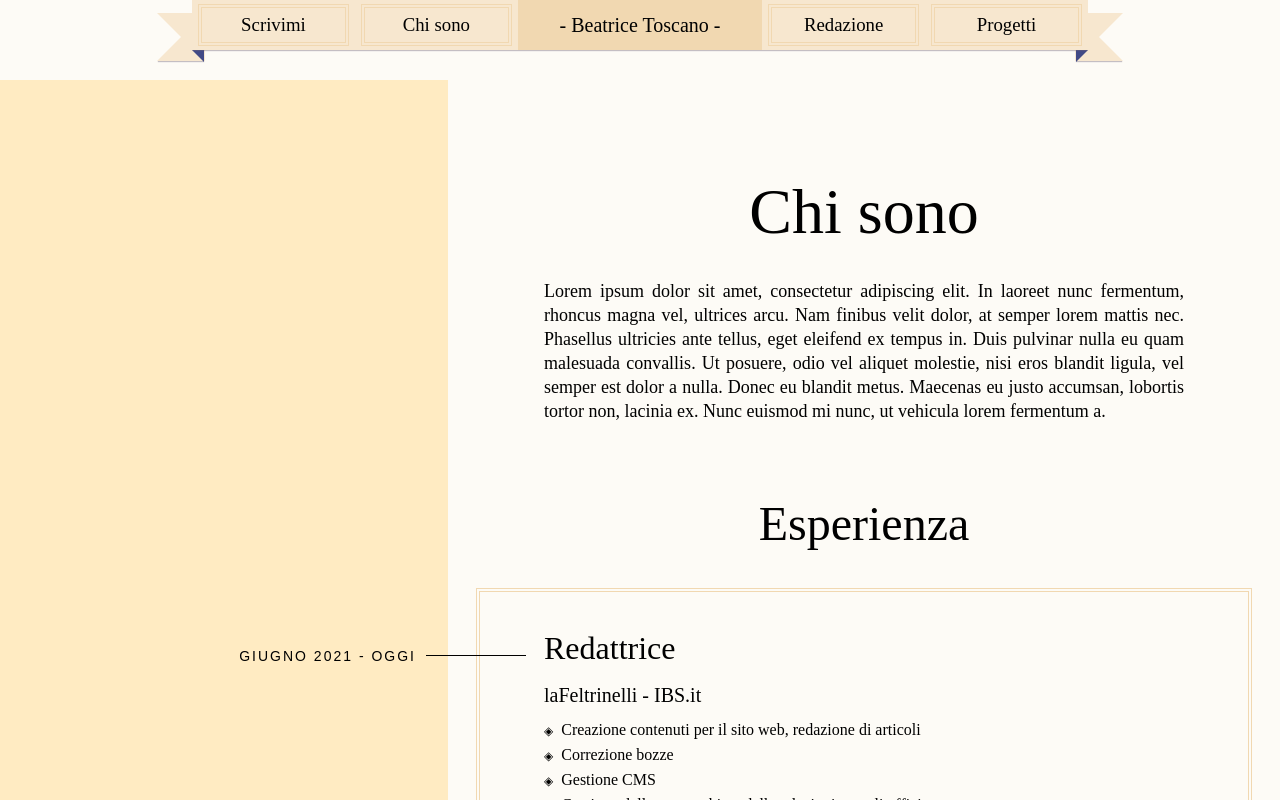
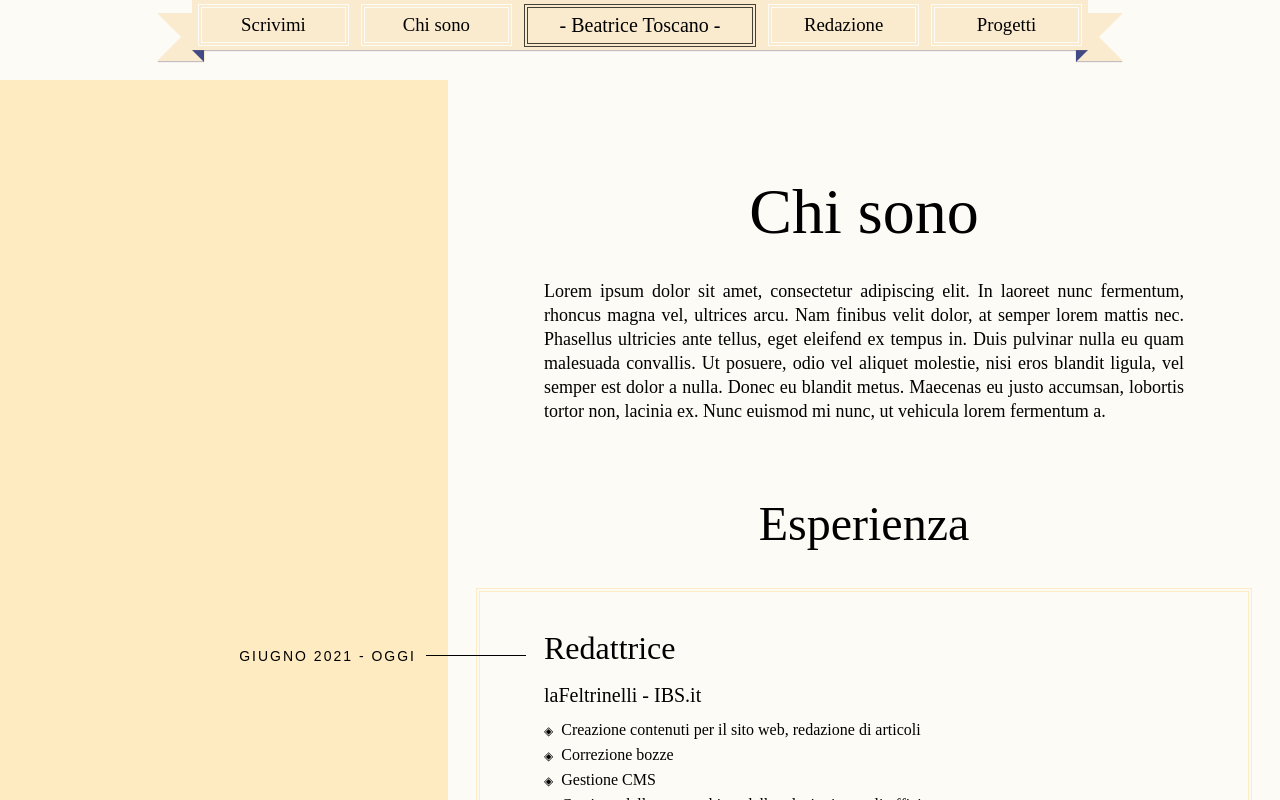
Before and after one commit to btoscano/btoscano.github.io, a React (Create React App) app: page /chi-sono in a window 1280 px wide. Shown: the top 800 px of the page. Built offline with nearby package versions, Linux system fonts and the light colour scheme.

Commit message:
projects

```diff
--- a/src/Components/Header/Header.js
+++ b/src/Components/Header/Header.js
@@ -31,20 +31,20 @@ function Header() {
           <nav className="header__nav">
             <div className="header__innerBefore"></div>
             <ul className="header__list">
-                <li className={`header__item ${scrivimi ? "header__item--active" : ""} `}>
-                  <Link className="header__link" to="/scrivimi" onClick={() => setSelected('Scrivimi')}> Scrivimi </Link>
+                <li className={`header__item `}>
+                  <Link className={`header__link ${scrivimi ? "header__link--active" : ""} `} to="/scrivimi" onClick={() => setSelected('Scrivimi')}> Scrivimi </Link>
                 </li>
-                <li className={`header__item ${chiSono ? "header__item--active" : ""} `}>
-                  <Link className="header__link" to="/chi-sono" onClick={() => setSelected('Chi sono')}> Chi sono </Link>
+                <li className={`header__item `}>
+                  <Link className={`header__link ${chiSono ? "header__link--active" : ""} `} to="/chi-sono" onClick={() => setSelected('Chi sono')}> Chi sono </Link>
                 </li>
-                <li className={`header__item header__item--title ${home ? "header__item--active" : ""} `}>
-                  <Link className="header__link header__title" to="/" onClick={() => setSelected('Home')} > - Beatrice Toscano - </Link>
+                <li className={`header__item header__item--title `}>
+                  <Link className={`header__link header__title ${home ? "header__link--active" : ""} `}  to="/" onClick={() => setSelected('Home')} > - Beatrice Toscano - </Link>
                 </li>
-                <li className={`header__item ${redazione ? "header__item--active" : ""} `}>
-                  <Link className="header__link" to="/redazione" onClick={() => setSelected('Redazione')}> Redazione </Link>
+                <li className={`header__item `}>
+                  <Link className={`header__link ${redazione ? "header__link--active" : ""} `} to="/redazione" onClick={() => setSelected('Redazione')}> Redazione </Link>
                 </li>
-                <li className={`header__item ${progetti ? "header__item--active" : ""} `}>
-                  <Link className="header__link" to="/progetti" onClick={() => setSelected('Progetti')}> Progetti </Link>
+                <li className={`header__item `}>
+                  <Link className={`header__link ${progetti ? "header__link--active" : ""} `} to="/progetti" onClick={() => setSelected('Progetti')}> Progetti </Link>
                 </li>
             </ul>
             <div className="header__innerAfter"></div>
--- a/src/Components/Header/Header.scss
+++ b/src/Components/Header/Header.scss
@@ -40,23 +40,23 @@
     &--title{
         flex: 1.5;
     }
-
-    &--active{
-        background: $color-light-2;
-    }
 }
 
 .header__link{
     padding: 16px;
     text-align: center;
 
-    outline: 4px solid $color-light-2;
+    outline: 4px solid $color-white;
     outline-offset: -10px;
     outline-style: double;
 
     &:focus-visible {
         outline: 2px solid blue;
-      }
+    }
+
+    &--active{
+        outline-color: $color-brown-grey;
+    }
 }
 
 .header__title{
--- a/src/Dati.js
+++ b/src/Dati.js
@@ -1,4 +1,29 @@
 const data = {
+  home: {
+    subtitle: "Redattrice e correttrice bozze",
+    description: "Lorem ipsum dolor sit amet, consectetur adipiscing elit. In laoreet nunc fermentum, rhoncus magna vel, ultrices arcu. Nam finibus velit dolor, at semper lorem mattis nec. Phasellus ultricies ante tellus, eget eleifend ex tempus in. Duis pulvinar nulla eu quam malesuada convallis. Ut posuere, odio vel aliquet molestie, nisi eros blandit ligula, vel semper est dolor a nulla. Donec eu blandit metus. Maecenas eu justo accumsan, lobortis tortor non, lacinia ex. Nunc euismod mi nunc, ut vehicula lorem fermentum a.",
+    quote: "Lorem ipsum dolor sit amet, consectetur adipiscing elit."
+  },
+  progetti: {
+    description: "Lorem ipsum dolor sit amet, consectetur adipiscing elit. In laoreet nunc fermentum, rhoncus magna vel, ultrices arcu. Nam finibus velit dolor, at semper lorem mattis nec. Phasellus ultricies ante tellus, eget eleifend ex tempus in. Duis pulvinar nulla eu quam malesuada convallis. Ut posuere, odio vel aliquet molestie, nisi eros blandit ligula, vel semper est dolor a nulla. Donec eu blandit metus.",
+    list: [
+      {
+        title: "Lorem ipsum dolor sit amet",
+        description: "Lorem ipsum dolor sit amet, consectetur adipiscing elit. In laoreet nunc fermentum, rhoncus magna vel, ultrices arcu. Nam finibus velit dolor, at semper lorem mattis nec. Phasellus ultricies ante tellus, eget eleifend ex tempus in. Duis pulvinar nulla eu quam malesuada convallis. Ut posuere, odio vel aliquet molestie, nisi eros blandit ligula, vel semper est dolor a nulla. Donec eu blandit metus. Maecenas eu justo accumsan, lobortis tortor non, lacinia ex. Nunc euismod mi nunc, ut vehicula lorem fermentum a.",
+        img: "img_6.jpeg"
+      },
+      {
+        title: "222Lorem ipsum dolor sit amet",
+        description: "Lorem ipsum dolor sit amet, consectetur adipiscing elit. In laoreet nunc fermentum, rhoncus magna vel, ultrices arcu. Nam finibus velit dolor, at semper lorem mattis nec. Phasellus ultricies ante tellus, eget eleifend ex tempus in. Duis pulvinar nulla eu quam malesuada convallis. Ut posuere, odio vel aliquet molestie, nisi eros blandit ligula, vel semper est dolor a nulla. Donec eu blandit metus. Maecenas eu justo accumsan, lobortis tortor non, lacinia ex. Nunc euismod mi nunc, ut vehicula lorem fermentum a.",
+        img: "img_2.jpeg"
+      },
+      {
+        title: "333Lorem ipsum dolor sit amet",
+        description: "Lorem ipsum dolor sit amet, consectetur adipiscing elit. In laoreet nunc fermentum, rhoncus magna vel, ultrices arcu. Nam finibus velit dolor, at semper lorem mattis nec. Phasellus ultricies ante tellus, eget eleifend ex tempus in. Duis pulvinar nulla eu quam malesuada convallis. Ut posuere, odio vel aliquet molestie, nisi eros blandit ligula, vel semper est dolor a nulla. Donec eu blandit metus. Maecenas eu justo accumsan, lobortis tortor non, lacinia ex. Nunc euismod mi nunc, ut vehicula lorem fermentum a.",
+        img: "img_3.jpeg"
+      },
+    ]
+  },
   chisono: {
       paragrafo: " Lorem ipsum dolor sit amet, consectetur adipiscing elit. In laoreet nunc fermentum, rhoncus magna vel, ultrices arcu. Nam finibus velit dolor, at semper lorem mattis nec. Phasellus ultricies ante tellus,    eget eleifend ex tempus in. Duis pulvinar nulla eu quam malesuada convallis. Ut posuere, odio vel aliquet molestie, nisi eros blandit ligula, vel semper est dolor a nulla. Donec eu blandit metus.  Maecenas eu justo accumsan, lobortis tortor non, lacinia ex. Nunc  euismod mi nunc, ut vehicula lorem fermentum a."
   },
@@ -44,7 +69,7 @@ const data = {
         { index: 4, task: "Traduzione" },
         { index: 5, task: "Ufficio stampa" },
         { index: 6, task: "Social media" },
-        { index: 7, task: "fffImpaginazioneffff" }
+        { index: 7, task: "Impaginazione" }
       ]
     }
    ],
--- a/src/Pages/Home.js
+++ b/src/Pages/Home.js
@@ -1,12 +1,13 @@
+import data from "../Dati";
 
 function Home() {
   return  <div className="home">
             <section className="home__wrapper">
                 <div className="home__rightWrapper">
                     <h1 className="home__title">Beatrice Toscano</h1>
-                    <p className="home__paragraph">Redattrice e correttrice bozze</p>
-                    <p  className="home__subParagraph">Lorem ipsum dolor sit amet, consectetur adipiscing elit. In laoreet nunc fermentum, rhoncus magna vel, ultrices arcu. Nam finibus velit dolor, at semper lorem mattis nec. Phasellus ultricies ante tellus, eget eleifend ex tempus in. Duis pulvinar nulla eu quam malesuada convallis. Ut posuere, odio vel aliquet molestie, nisi eros blandit ligula, vel semper est dolor a nulla. Donec eu blandit metus. Maecenas eu justo accumsan, lobortis tortor non, lacinia ex. Nunc euismod mi nunc, ut vehicula lorem fermentum a.
-                    </p>
+                    <p className="home__subtitle">{data.home.subtitle}</p>
+                    <p  className="home__description">{data.home.description}</p>
+                    <p  className="home__quote"> “{data.home.quote}” </p>
                 </div>
                 <div className="home__leftWrapper">
                     <img className="home__img" src="BeatriceToscano.png"></img>
--- a/src/Styles/Global/main.scss
+++ b/src/Styles/Global/main.scss
@@ -19,7 +19,7 @@
 
 
 body{
-    background-image: linear-gradient(to right, #ffebc2 35%, $color-white 35%);
+    background-image: linear-gradient(to right, $color-light-2 35%, $color-white 35%);
 }
 
 // // REMOVE SCROLLBAR
--- a/src/Styles/Global/typography_extends.scss
+++ b/src/Styles/Global/typography_extends.scss
@@ -97,13 +97,13 @@
 
 %jumbo,
 .jumbo {
-  font-size: rem(48px);
+  font-size: rem(24px);
   line-height: 1.5;
   font-family: $serif;
   font-weight: 500;
   margin: 0;
   @include bp($m){
-    font-size: rem(88px);
+    font-size: rem(48px);
     line-height: 0.82;
   }
 }
--- a/src/Styles/Global/variables.scss
+++ b/src/Styles/Global/variables.scss
@@ -1,6 +1,7 @@
 
-$color-light-1: #f7e7cf;
-$color-light-2: #f1d8b1;
+$color-light-1: #faebcf;
+// $color-light-2: #f1d8b1;
+$color-light-2: #ffebc2;
 $color-dark-1: #414A86;
 
 $color-white: #fdfbf6;
--- a/src/Styles/Pages/Home.scss
+++ b/src/Styles/Pages/Home.scss
@@ -1,15 +1,3 @@
-
-.webgl
-{
-    position: fixed;
-    top: 0;
-    left: 0;
-    outline: none;
-    min-width: 200px;
-    width: 200px;
-    min-height: 200px;
-    height: 200px;
-}
 
 .section
 {
@@ -55,16 +43,22 @@ section:nth-child(even)
     margin-bottom: 32px;
     @extend %tracking-in-expand;
 }
-.home__paragraph{
+.home__subtitle{
     @extend %occhiello;
     margin-bottom: 32px;
 }
-.home__subParagraph{
+.home__description{
     @extend %paragraph--serif;
     margin-bottom: 64px;
     padding: 0 64px;
     text-align: justify;
     text-justify: inter-word;
+}
+.home__quote{
+    @extend %jumbo;
+    padding: 0 64px;
+    text-align: center;
+    line-height: rem(64px);
 }
 
 .home__leftWrapper{
--- a/src/Styles/Pages/Projects.scss
+++ b/src/Styles/Pages/Projects.scss
@@ -3,3 +3,87 @@
     margin-top: 80px;
     min-height: 1000px;
 }
+
+
+
+.projects__wrapper{
+    display: flex;
+    justify-content: space-between;
+    align-items: flex-start;
+    flex-direction: row-reverse;
+}
+
+.projects__rightWrapper{
+    // text-align: center;
+    padding: 32px;
+    flex: 65%;
+}
+
+.projects__title{
+    margin-top: 64px;
+    @extend %h1;
+    margin-bottom: 32px;
+    @extend %tracking-in-expand;
+}
+.projects__subtitle{
+    @extend %occhiello;
+    margin-bottom: 32px;
+}
+.projects__description{
+    @extend %paragraph--serif;
+    margin-bottom: 64px;
+    padding: 0 64px;
+    text-align: justify;
+    text-justify: inter-word;
+}
+.projects__quote{
+    @extend %jumbo;
+    padding: 0 64px;
+    text-align: center;
+    line-height: rem(64px);
+}
+
+.projects__leftWrapper{
+    display: flex;
+    justify-content: center;
+    flex: 35%;
+}
+
+.projects__img{
+    padding-top: 80px;
+    max-width: 60%;
+}
+
+.projects__img2{
+    width: 100%;
+    &:hover{
+    }
+}
+
+.projects__firstSection, .projects__secondSection, .projects__thirdSection{
+    padding: 32px;
+    display: flex;
+    -webkit-box-shadow: 0px 0px 10px 5px rgba(68,65,59,0.1);
+    box-shadow: 0px 0px 10px 5px rgba(68,65,59,0.1);
+    margin-bottom: 48px;
+}
+.projects__firstSection__left{
+    padding: 32px;
+    flex: 1.5;
+    text-align: justify;
+    text-justify: inter-word;
+}
+
+.projects__firstSection__right{
+    padding: 16px;
+    flex: 1;
+}
+
+.projects__secondSection{
+    flex-direction: row-reverse;
+}
+
+.projects__firstSection_title{
+    @extend %h5;
+    margin-bottom: 16px;
+}
```
Also changed, not shown: src/Pages/Projects.js (+49 -1 lines).
